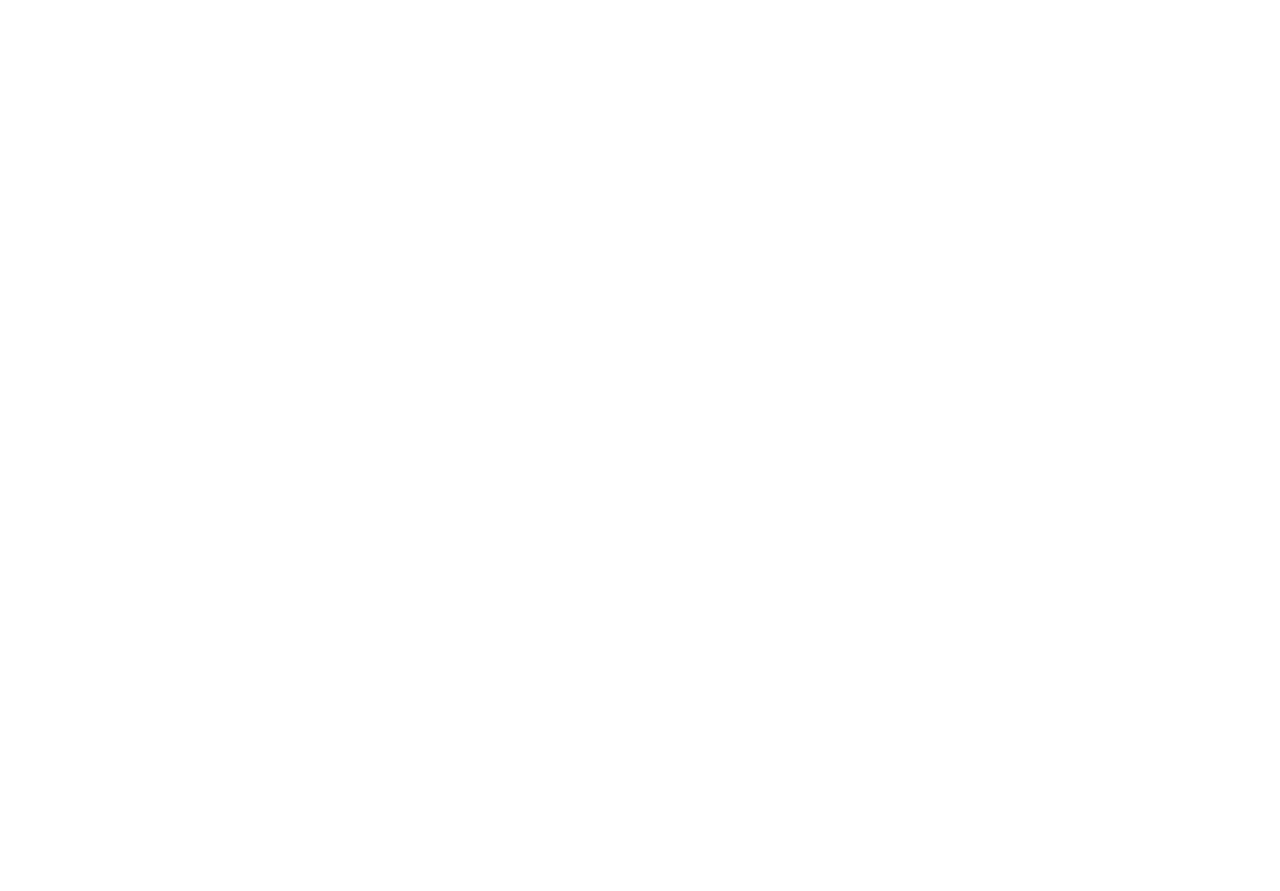
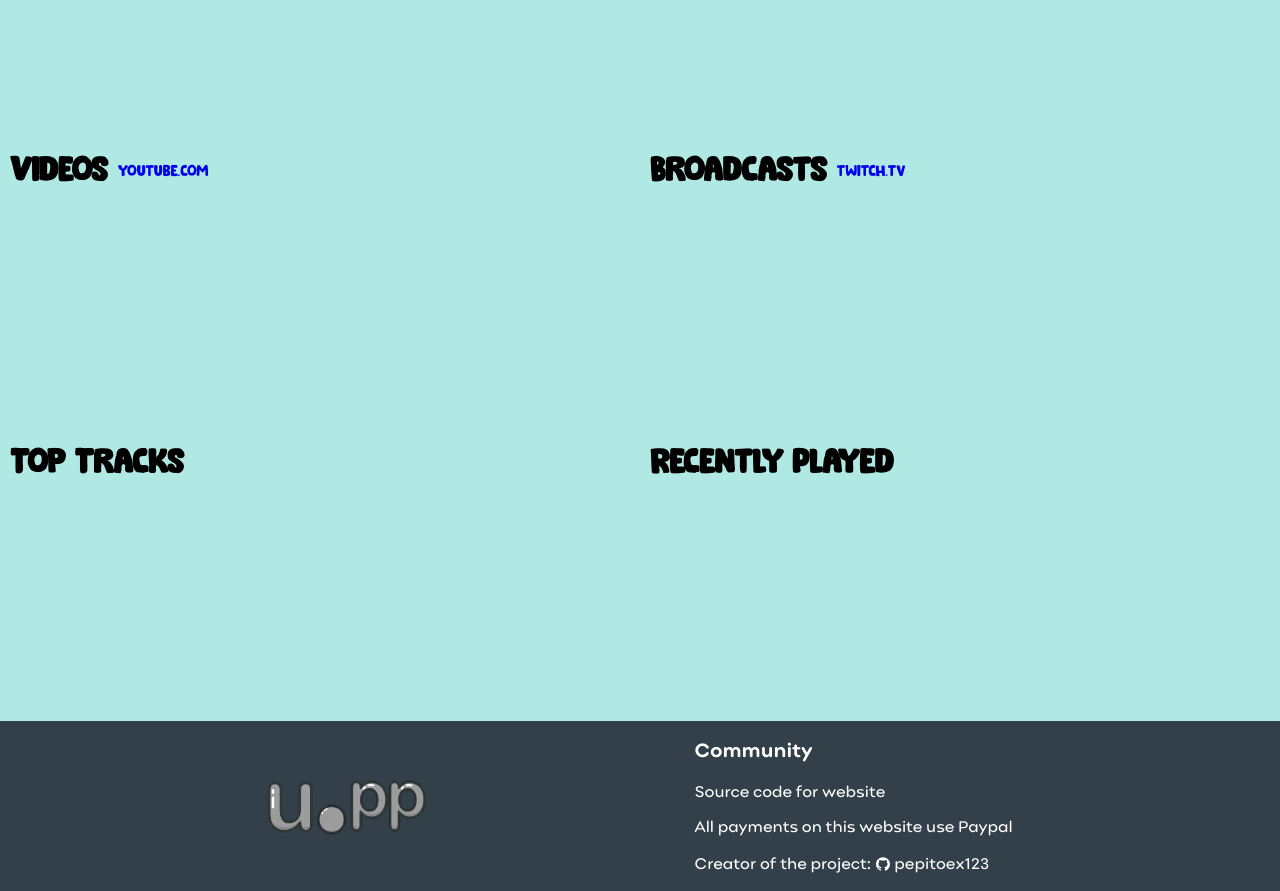
Before and after one commit to pepitoex123/u.pp, a React (Create React App) app in the folder frontend/u.pp/: page / in a window 1280 px wide. Shown: the part 520-1411 px from the top of the page. Before the commit the page ends 800 px from the top, so only its background shows below. Built offline with nearby package versions, Linux system fonts and the light colour scheme.

Commit message:
added footer, added HomeContainers

```diff
--- a/frontend/u.pp/src/App.js
+++ b/frontend/u.pp/src/App.js
@@ -1,5 +1,6 @@
 import Layout from "./components/Layout";
 import Header from "./components/Header";
+import Footer from "./components/Footer";
 import UserInterface from "./components/UserInterface";
 import {BrowserRouter,Route,Routes} from "react-router-dom";
 import Home from "./components/Home";
@@ -13,6 +14,7 @@ function App() {
               <Routes>
                   <Route path="/" element={<Home/>}/>
               </Routes>
+              <Footer/>
           </Layout>
       </BrowserRouter>
   );
--- /dev/null
+++ b/frontend/u.pp/src/components/Footer.jsx
@@ -0,0 +1,29 @@
+import LogoSrc from "./../media/img/logofooter.png";
+import {AiFillGithub} from "react-icons/ai";
+
+const Footer = () => {
+    return(
+        <footer className="footer">
+            <div className="footer__logo">
+                <img src={LogoSrc} alt="Footer Logo"/>
+            </div>
+            <div className="footer__text">
+                <h3 className="footer__text__title">Community</h3>
+                <div className="footer__text__paragraphs">
+                    <p>
+                        Source code for <span className="footer__text__paragraphs--red">website</span>
+                    </p>
+                    <p>
+                        All payments on this website use <span className="footer__text__paragraphs--red">Paypal</span>
+                    </p>
+                    <p>
+                        Creator of the project: <span className="footer__text__paragraphs--red"><AiFillGithub/> pepitoex123</span>
+                    </p>
+                </div>
+            </div>
+        </footer>
+    )
+}
+
+
+export default Footer;
--- a/frontend/u.pp/src/components/Home.jsx
+++ b/frontend/u.pp/src/components/Home.jsx
@@ -1,4 +1,5 @@
 import HomeCard from "./HomeCard";
+import HomeContainer from "./HomeContainer";
 
 
 const Home = () => {
@@ -10,7 +11,15 @@ const Home = () => {
                 <HomeCard cardTitle={"Twitter"} cardIcon={"twitter"}/>
             </div>
             <div className="home__shopcontainer">
-
+                <HomeContainer title={"Shop"} link={"#"} linkcontent={"Buy.More.Now"}/>
+            </div>
+            <div className="home__youtubetwitchcontainer">
+                <HomeContainer title={"Videos"} link={"#"} linkcontent={"youtube.com"}/>
+                <HomeContainer title={"Broadcasts"} link={"#"} linkcontent={"twitch.tv"}/>
+            </div>
+            <div className="home__spotifycontainer">
+                <HomeContainer title={"Top Tracks"}/>
+                <HomeContainer title={"Recently Played"}/>
             </div>
         </div>
     )
--- a/frontend/u.pp/src/components/HomeContainer.jsx
+++ b/frontend/u.pp/src/components/HomeContainer.jsx
@@ -7,7 +7,11 @@ const HomeContainer = ({title,link,linkcontent}) => {
             <div className="homecontainer__text">
                 <h3 className="homecontainer__text__title">{title}</h3>
                 <p className="homecontainer__text__link">
-                    <a href={link}>{linkcontent}</a>
+                    {
+                        link && linkcontent ? (
+                            <a href={link}>{linkcontent}</a>
+                        ) : ""
+                    }
                 </p>
             </div>
 
--- /dev/null
+++ b/frontend/u.pp/src/styles/components/_Footer.scss
@@ -0,0 +1,39 @@
+.footer {
+  display: flex;
+  flex-direction: row;
+  grid-area: footer;
+  justify-content: space-evenly;
+  align-items: center;
+  background-color: #1E2C36;
+  opacity: 0.9;
+  &__logo {
+
+    & img {
+      width: 160px;
+      height: 160px;
+    }
+  }
+
+  &__text {
+    color: white;
+
+    &__title {
+      font-size: 20px;
+    }
+
+    &__paragraphs {
+      font-size: 16px;
+
+
+      &--red:hover {
+        color: #f42f42;
+        fill: #f42f42;
+      }
+
+
+      & p svg {
+        transform: translateY(3px);
+      }
+    }
+  }
+}
--- /dev/null
+++ b/frontend/u.pp/src/styles/components/_HomeContainer.scss
@@ -0,0 +1,34 @@
+.homecontainer {
+  font-size: 20px;
+  background-color: #B0E8E4;
+
+  &__text {
+    font-family: "CookieSupply";
+    display: flex;
+    flex-direction: row;
+    align-items: center;
+
+
+    &__title {
+      margin: 0px 10px;
+      font-size: 34px;
+    }
+
+    &__link {
+      text-decoration: none;
+
+      & a {
+        text-decoration: none;
+        font-size: 16px;
+        &:visited {
+          color: #f42f42;
+        }
+      }
+    }
+  }
+
+
+  &__content {
+    height: 240px;
+  }
+}
--- a/frontend/u.pp/src/styles/index.scss
+++ b/frontend/u.pp/src/styles/index.scss
@@ -16,6 +16,8 @@
 @import "components/Searchbar";
 @import "components/UserInterface";
 @import "components/HomeCard";
+@import "components/HomeContainer";
+@import "components/Footer";
 
 
 // Pages
--- a/frontend/u.pp/src/styles/pages/_Home.scss
+++ b/frontend/u.pp/src/styles/pages/_Home.scss
@@ -9,6 +9,30 @@
     padding-bottom: 60px;
 
     background-color: #E8FAFF;
+  }
+
+  &__shopcontainer {
+    margin-top: -24px;
+  }
+
+
+  &__youtubetwitchcontainer {
+    display: flex;
+    flex-direction: row;
+
+    & div {
+      width: 50%;
+
+    }
+  }
+
+  &__spotifycontainer {
+    display: flex;
+    flex-direction: row;
+
+    & div {
+      width: 50%;
+    }
   }
 }
 
```
Also changed, not shown: frontend/u.pp/src/media/img/logofooter.png (added).
